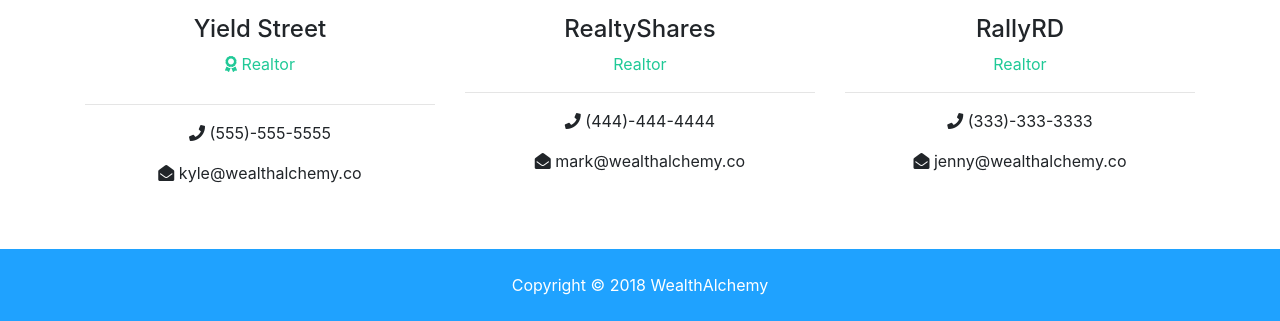
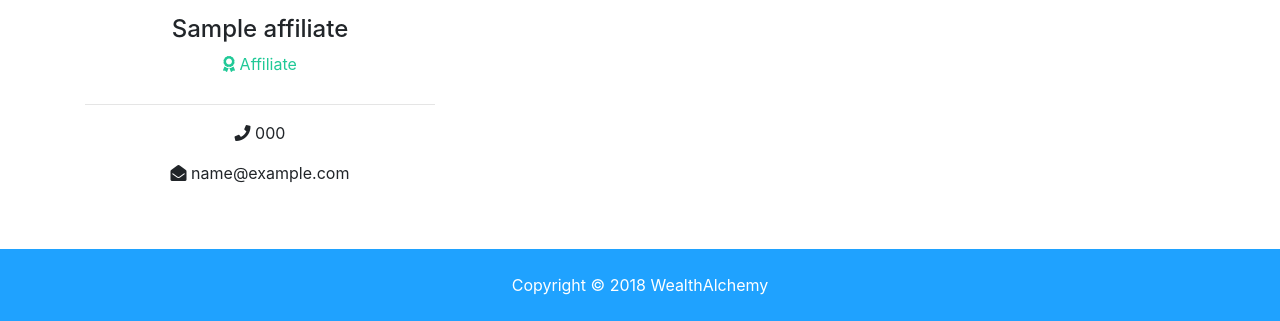
Before and after one commit to Anthony-Mendola/WealthAlchemy, a Django app: template templates/pages/about.html in a window 1280 px wide. Shown: the part 1914-2235 px from the top of the page. Run offline with Django 3.2, Linux system fonts and the light colour scheme; the template is opened without the code that fills it: values that come from a table or form of the project are taken from there, others are empty; tables that the repository leaves empty hold one stand-in row (values such as "Sample post"); grey boxes marked "Sample" are stand-in pictures; some libraries are stand-ins or nearby versions.

Commit message:
dynamic data for about page also

```diff
--- a/pages/views.py
+++ b/pages/views.py
@@ -14,7 +14,7 @@
 
 def about(request):
   #get all affiliates
-    affiliates = Affiliate.objects.order_by('-hire_date')
+    affiliates = Affiliate.objects.order_by('-experience')
 
 
     #get affiliate of the month
--- a/templates/pages/about.html
+++ b/templates/pages/about.html
@@ -43,17 +43,19 @@
           commodi id libero eveniet harum perferendis laborum molestias quia.</p>
       </div>
       <div class="col-md-4">
+          {% if mvp_affiliates %}
+            {% for affiliate in mvp_affiliates %}
             <div class="card">
-          <img class="card-img-top" src="assets/img/affiliates/yieldstreet.jpg" alt="Company of the month">
+                <img class="card-img-top" src="{{ affiliate.photo.url }}" alt="Seller of the month">
                 <div class="card-body">
-            <h5 class="card-title">Company Of The Month</h5>
-            <h6 class="text-secondary">YieldStreet</h6>
-            <p class="card-text">Lorem ipsum dolor sit amet consectetur adipisicing elit. Omnis nesciunt amet, illo
-              itaque similique repellat.
-              content.
+                  <h5 class="card-title">Seller Of The Month</h5>
+                  <h6 class="text-secondary">{{ affiliate.name }}</h6>
+                  <p class="card-text">{{ affiliate.description }}
                   </p>
                 </div>
               </div>
+            {% endfor %}
+          {% endif %}
         </div>
       </div>
     </div>
@@ -67,44 +69,30 @@
   <a href="offerings.html" class="btn btn-secondary text-white btn-lg">View Our Featured offerings</a>
 </section>
 
-<!-- Team -->
+<!-- All Affilaites -->
 <section id="team" class="py-5">
     <div class="container">
-    <h2 class="text-center">Our Team</h2>
+      <h2 class="text-center">Our Partners</h2>
       <div class="row text-center">
+        {% if affiliates %}
+          {% for affiliate in affiliates %}
           <div class="col-md-4">
-        <img src="assets/img/affiliates/yieldstreet.jpg" alt="" class="rounded-circle mb-3">
-        <h4>Yield Street</h4>
+              <img src="{{ affiliate.photo.url }}" alt="" class="rounded-circle mb-3">
+              <h4>{{ affiliate.name }}</h4>
               <p class="text-success">
-          <i class="fas fa-award text-success mb-3"></i> Realtor</p>
+                <i class="fas fa-award text-success mb-3"></i> Affiliate</p>
               <hr>
               <p>
-          <i class="fas fa-phone"></i> (555)-555-5555</p>
+                <i class="fas fa-phone"></i> {{ affiliate.phone }}</p>
               <p>
-          <i class="fas fa-envelope-open"></i> kyle@wealthalchemy.co</p>
+                <i class="fas fa-envelope-open"></i> {{ affiliate.email }}</p>
             </div>
-
-      <div class="col-md-4">
-        <img src="assets/img/affiliates/RealtyShares.jpg" alt="" class="rounded-circle mb-3">
-        <h4>RealtyShares</h4>
-        <p class="text-success">Realtor</p>
-        <hr>
-        <p>
-          <i class="fas fa-phone"></i> (444)-444-4444</p>
-        <p>
-          <i class="fas fa-envelope-open"></i> mark@wealthalchemy.co</p>
+          {% endfor %}
+        {% else %}
+          <div class="col-md-12">
+            <p>No affiliates Available</p>
           </div>
-
-      <div class="col-md-4">
-        <img src="assets/img/affiliates/rallyrd.jpg" alt="" class="rounded-circle mb-3">
-        <h4>RallyRD</h4>
-        <p class="text-success">Realtor</p>
-        <hr>
-        <p>
-          <i class="fas fa-phone"></i> (333)-333-3333</p>
-        <p>
-          <i class="fas fa-envelope-open"></i> jenny@wealthalchemy.co</p>
-      </div>
+        {% endif %}
       </div>
     </div>
   </section>
```
Lines whose indentation alone changed are shown as unchanged.
